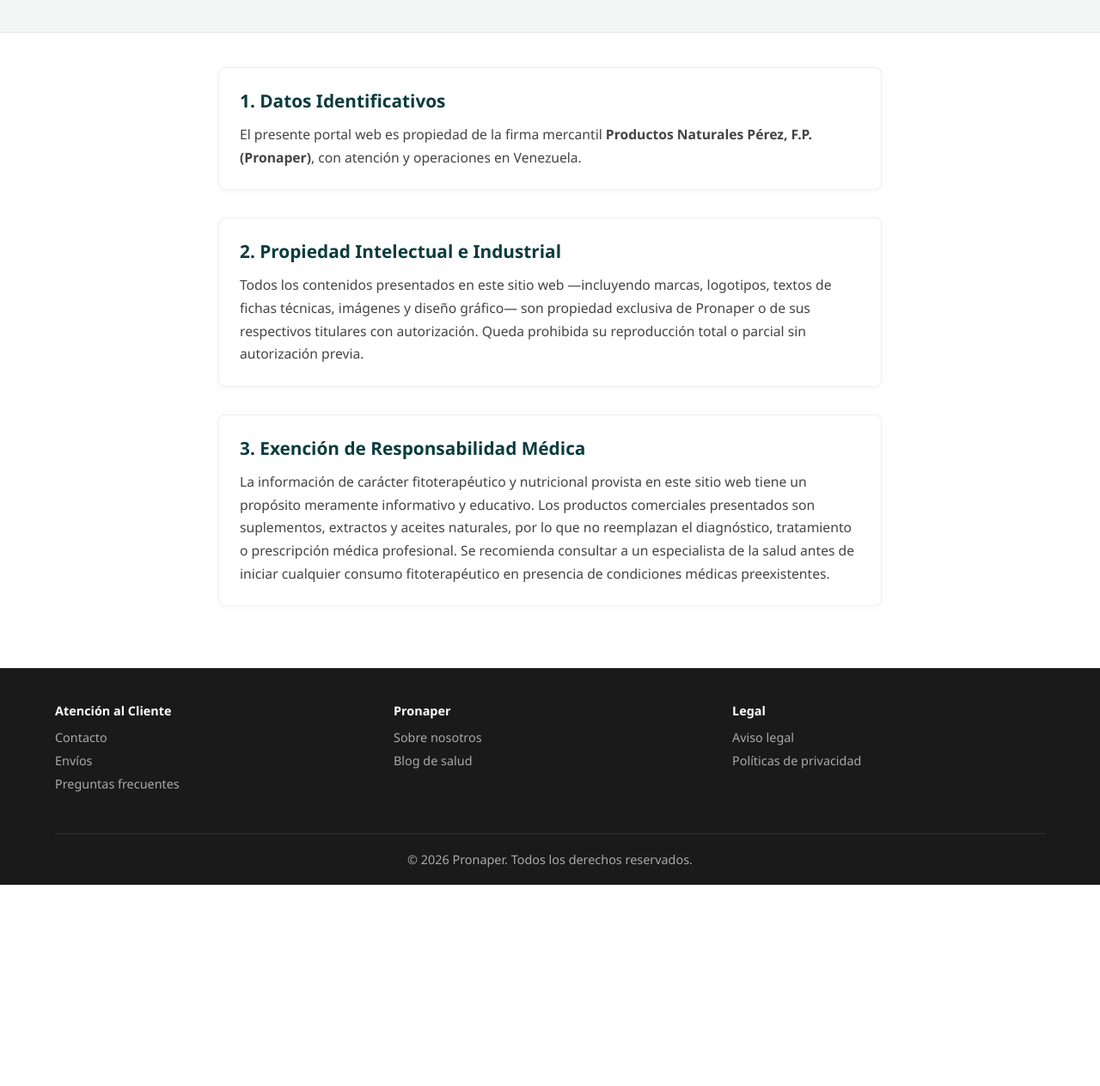
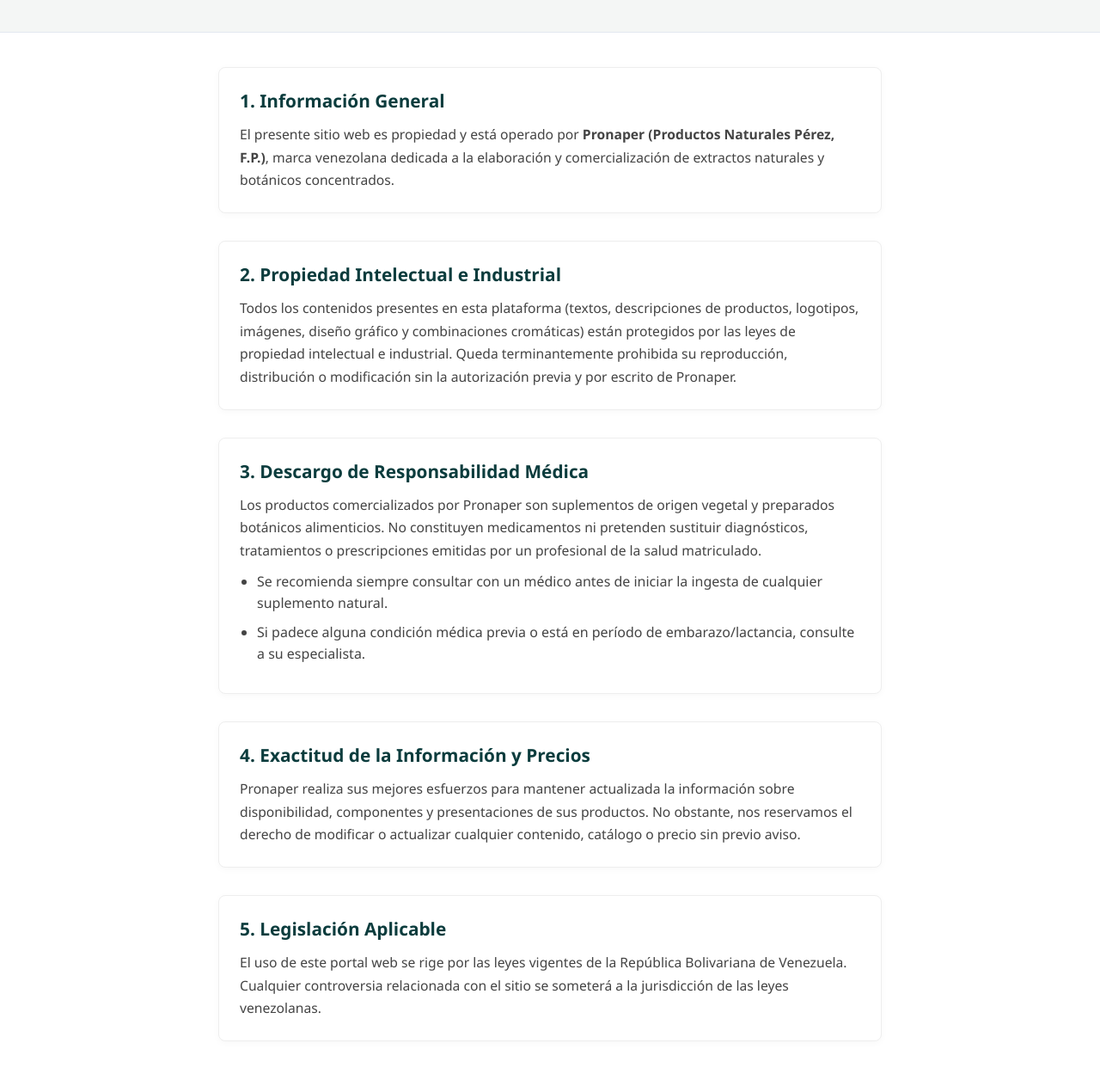
Before and after one commit to pronaper/pronaper, a plain HTML site: page aviso-legal.html in a window 1280 px wide. Shown: the part 252-1515 px from the top of the page at 86% size. Before the commit the page ends 1281 px from the top, so only its background shows below. Drawn offline with Linux system fonts and the light colour scheme.

Commit message:
Update aviso-legal.html

```diff
--- a/aviso-legal.html
+++ b/aviso-legal.html
@@ -123,15 +123,24 @@
       color: var(--primary-color);
       font-size: 1.3rem;
       margin-bottom: 12px;
-      display: flex;
-      align-items: center;
-      gap: 8px;
     }
 
     .legal-section p {
       line-height: 1.7;
       color: #444;
       font-size: 0.98rem;
+    }
+
+    .legal-section ul {
+      list-style-type: disc;
+      padding-left: 20px;
+      margin-top: 10px;
+      color: #444;
+    }
+
+    .legal-section ul li {
+      margin-bottom: 8px;
+      line-height: 1.6;
     }
 
     /* FOOTER */
@@ -200,26 +209,40 @@
 
   <!-- CABECERA DE PÁGINA -->
   <header class="page-header">
-    <h1>📄 Aviso Legal</h1>
-    <p>Términos y condiciones de uso del portal web de Pronaper</p>
+    <h1>⚖️ Aviso Legal y Términos de Uso</h1>
+    <p>Información legal, uso del sitio web y condiciones de productos</p>
   </header>
 
   <!-- CONTENIDO AVISO LEGAL -->
   <main class="legal-container">
 
     <article class="legal-section">
-      <h2>1. Datos Identificativos</h2>
-      <p>El presente portal web es propiedad de la firma mercantil <strong>Productos Naturales Pérez, F.P. (Pronaper)</strong>, con atención y operaciones en Venezuela.</p>
+      <h2>1. Información General</h2>
+      <p>El presente sitio web es propiedad y está operado por <strong>Pronaper (Productos Naturales Pérez, F.P.)</strong>, marca venezolana dedicada a la elaboración y comercialización de extractos naturales y botánicos concentrados.</p>
     </article>
 
     <article class="legal-section">
       <h2>2. Propiedad Intelectual e Industrial</h2>
-      <p>Todos los contenidos presentados en este sitio web —incluyendo marcas, logotipos, textos de fichas técnicas, imágenes y diseño gráfico— son propiedad exclusiva de Pronaper o de sus respectivos titulares con autorización. Queda prohibida su reproducción total o parcial sin autorización previa.</p>
+      <p>Todos los contenidos presentes en esta plataforma (textos, descripciones de productos, logotipos, imágenes, diseño gráfico y combinaciones cromáticas) están protegidos por las leyes de propiedad intelectual e industrial. Queda terminantemente prohibida su reproducción, distribución o modificación sin la autorización previa y por escrito de Pronaper.</p>
     </article>
 
     <article class="legal-section">
-      <h2>3. Exención de Responsabilidad Médica</h2>
-      <p>La información de carácter fitoterapéutico y nutricional provista en este sitio web tiene un propósito meramente informativo y educativo. Los productos comerciales presentados son suplementos, extractos y aceites naturales, por lo que no reemplazan el diagnóstico, tratamiento o prescripción médica profesional. Se recomienda consultar a un especialista de la salud antes de iniciar cualquier consumo fitoterapéutico en presencia de condiciones médicas preexistentes.</p>
+      <h2>3. Descargo de Responsabilidad Médica</h2>
+      <p>Los productos comercializados por Pronaper son suplementos de origen vegetal y preparados botánicos alimenticios. No constituyen medicamentos ni pretenden sustituir diagnósticos, tratamientos o prescripciones emitidas por un profesional de la salud matriculado.</p>
+      <ul>
+        <li>Se recomienda siempre consultar con un médico antes de iniciar la ingesta de cualquier suplemento natural.</li>
+        <li>Si padece alguna condición médica previa o está en período de embarazo/lactancia, consulte a su especialista.</li>
+      </ul>
+    </article>
+
+    <article class="legal-section">
+      <h2>4. Exactitud de la Información y Precios</h2>
+      <p>Pronaper realiza sus mejores esfuerzos para mantener actualizada la información sobre disponibilidad, componentes y presentaciones de sus productos. No obstante, nos reservamos el derecho de modificar o actualizar cualquier contenido, catálogo o precio sin previo aviso.</p>
+    </article>
+
+    <article class="legal-section">
+      <h2>5. Legislación Aplicable</h2>
+      <p>El uso de este portal web se rige por las leyes vigentes de la República Bolivariana de Venezuela. Cualquier controversia relacionada con el sitio se someterá a la jurisdicción de las leyes venezolanas.</p>
     </article>
 
   </main>
@@ -231,22 +254,19 @@
         <h4>Atención al Cliente</h4>
         <ul>
           <li><a href="contacto.html">Contacto</a></li>
-          <li><a href="#">Envíos</a></li>
-          <li><a href="#">Preguntas frecuentes</a></li>
         </ul>
       </div>
       <div class="footer-col">
         <h4>Pronaper</h4>
         <ul>
           <li><a href="nosotros.html">Sobre nosotros</a></li>
-          <li><a href="#">Blog de salud</a></li>
         </ul>
       </div>
       <div class="footer-col">
         <h4>Legal</h4>
         <ul>
           <li><a href="aviso-legal.html">Aviso legal</a></li>
-          <li><a href="#">Políticas de privacidad</a></li>
+          <li><a href="politicas-de-privacidad.html">Políticas de privacidad</a></li>
         </ul>
       </div>
     </div>
```
